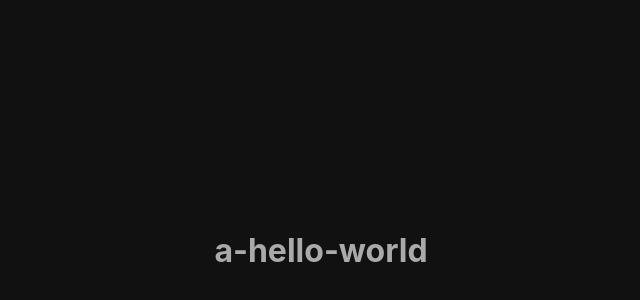
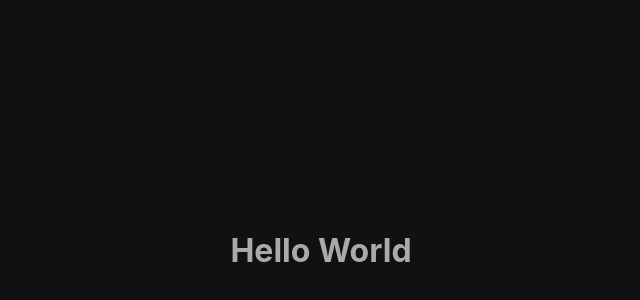
Before and after one commit to johnveloper/ng-hello-world, an Angular app: page / in a window 1280 px wide. Shown: the part 150-450 px from the top of the page, without its empty margins (319-959 px from the left). Built offline with nearby package versions, Linux system fonts and the light colour scheme.

Commit message:
Change the root component title property to 'Hello World'

```diff
--- a/src/app/app.component.ts
+++ b/src/app/app.component.ts
@@ -11,5 +11,5 @@ import { Component } from '@angular/core';
 
 
 export class AppComponent {
-  title = 'a-hello-world';
+  title = 'Hello World';
 }
```
